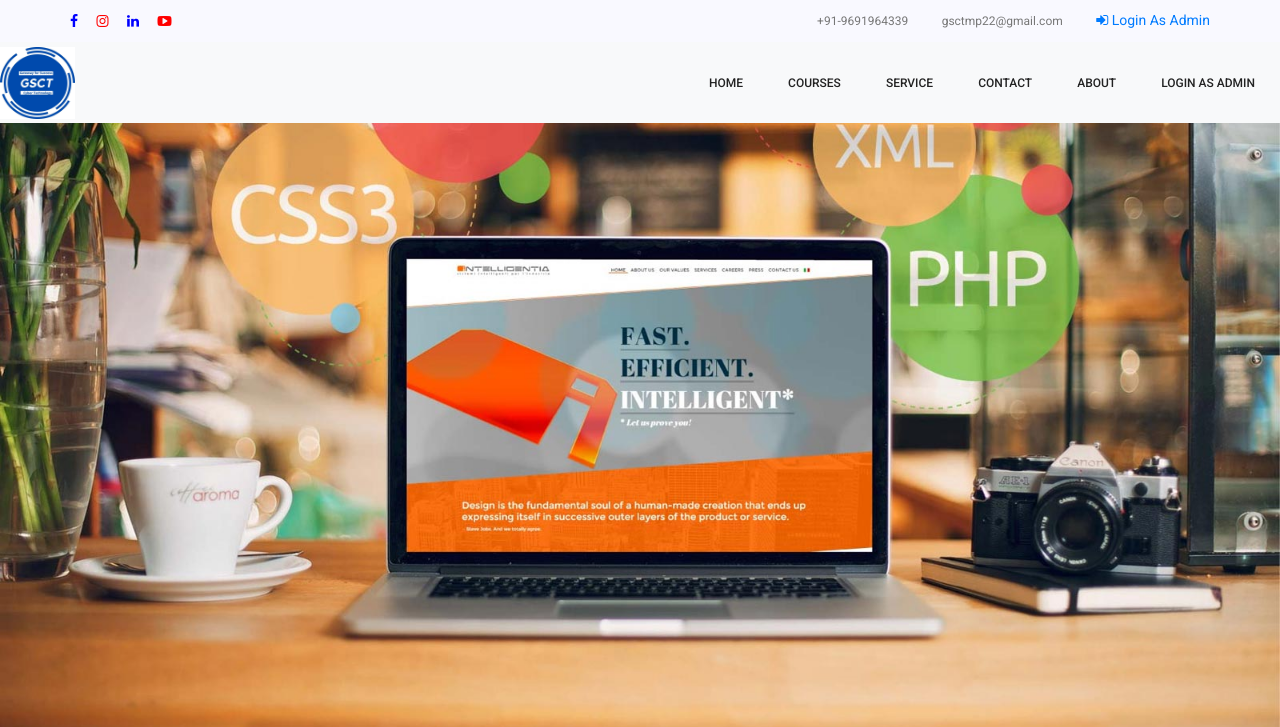
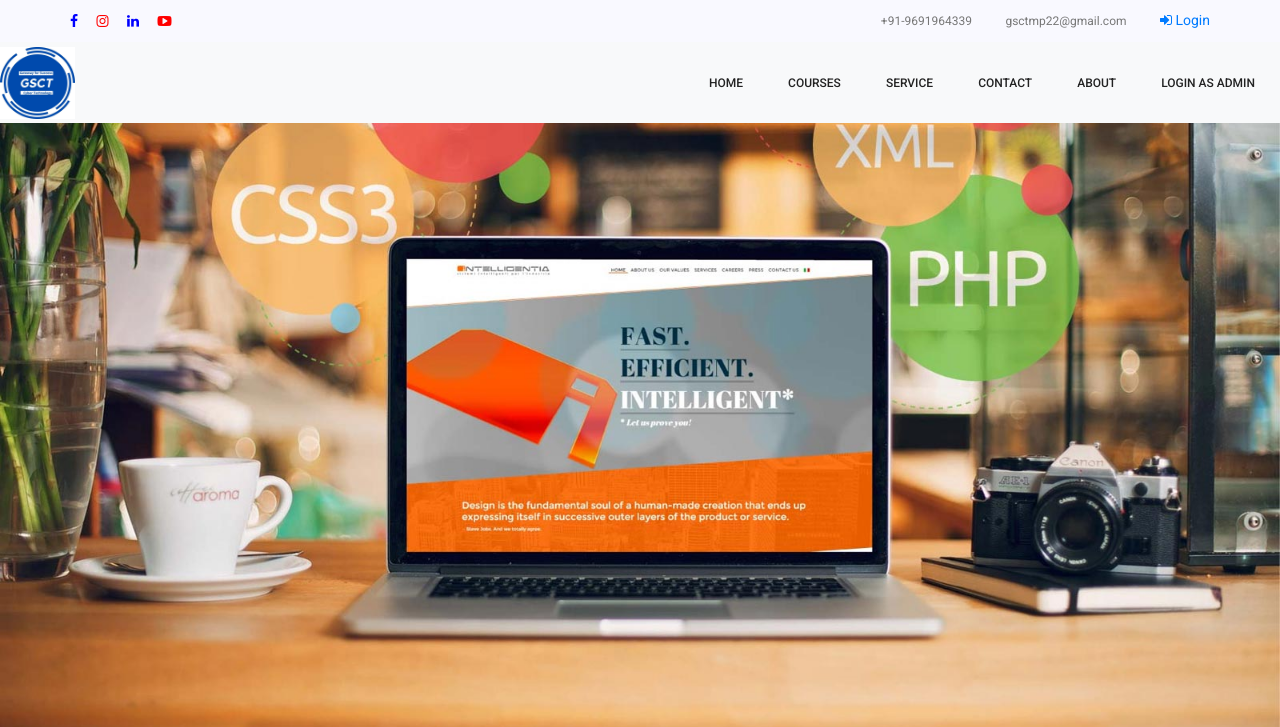
Before and after one commit to gsctmp22/gsctinstitute, a Django app: page / in a window 1280 px wide. Shown: the top 727 px of the page. Run offline with Django 3.2, Linux system fonts and the light colour scheme; some libraries are stand-ins or nearby versions.

Commit message:
Title changed

```diff
--- a/template/app1/index.html
+++ b/template/app1/index.html
@@ -64,7 +64,7 @@
 
 <!-- ========================admin Login+=========================   -->
           {% if not request.user.is_authenticated %}
-            <a href="/accounts/login"><span class="fa fa-sign-in"></span> Login As Admin</a>
+            <a href="/accounts/login"><span class="fa fa-sign-in"></span> Login</a>
           {% endif %}
 
           {% if request.user.is_authenticated %}
```
